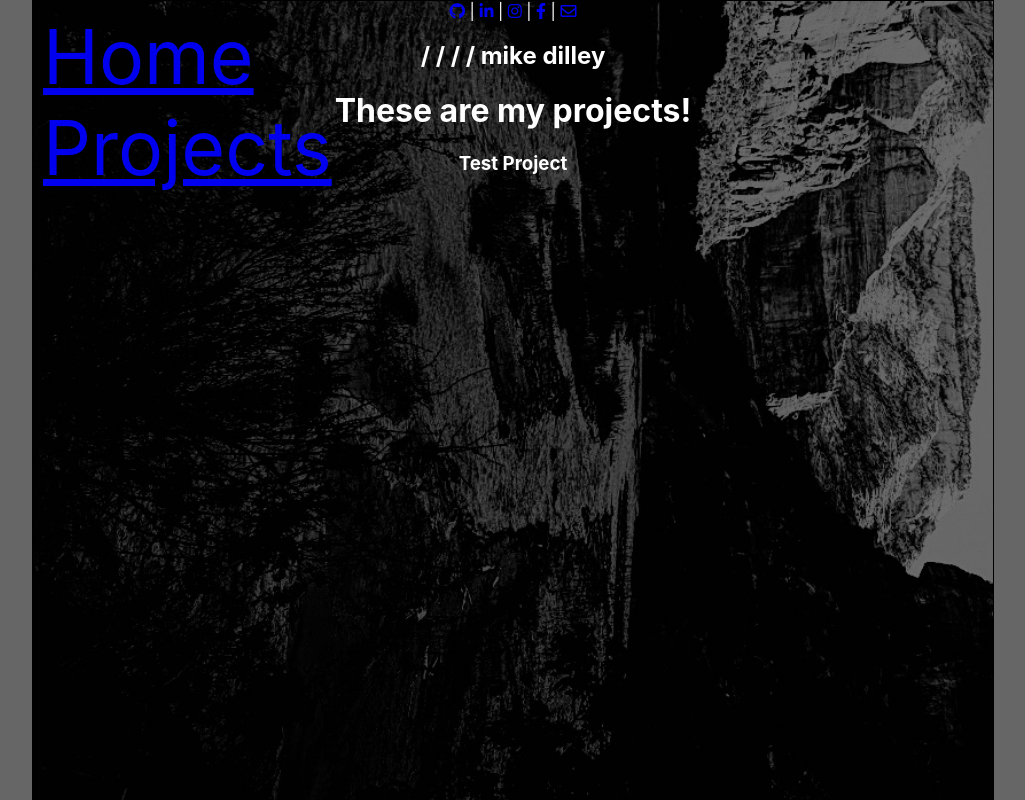
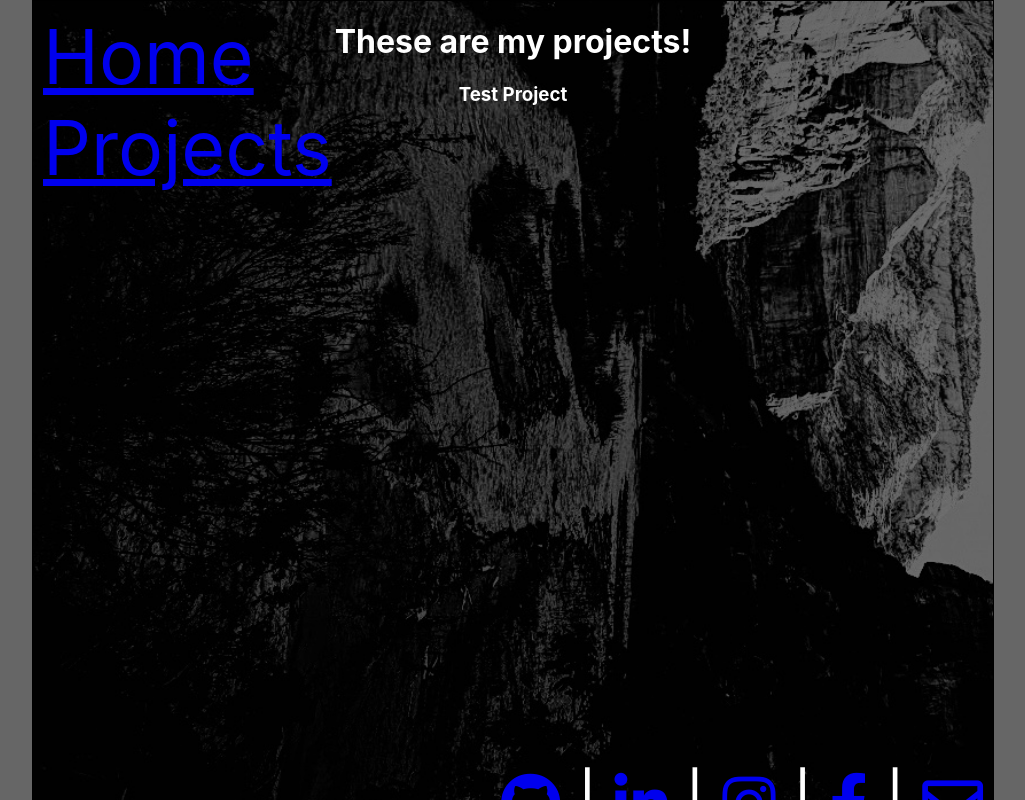
Before and after one commit to mddilley/portfolio-site, a React (Create React App) app: page / in a window 1280 px wide. Shown: the top 800 px of the page, without its empty margins (127-1152 px from the left). Built offline with nearby package versions, Linux system fonts and the light colour scheme.

Commit message:
Style h2 margin to 0 in App.css and add .bottom-right from local project

```diff
--- a/src/App.css
+++ b/src/App.css
@@ -87,3 +87,19 @@ body {
   margin: 10px 0 0 10px;
   z-index: 2;
 }
+
+.bottom-right {
+  position: absolute;
+  bottom: 0;
+  right: 0;
+  text-align: right;
+  font-size: 3.8em;
+  clear: both;
+  margin: 0 10px 10px 0;
+}
+
+/* elements */
+
+h2 {
+  margin: 0;
+}
```
